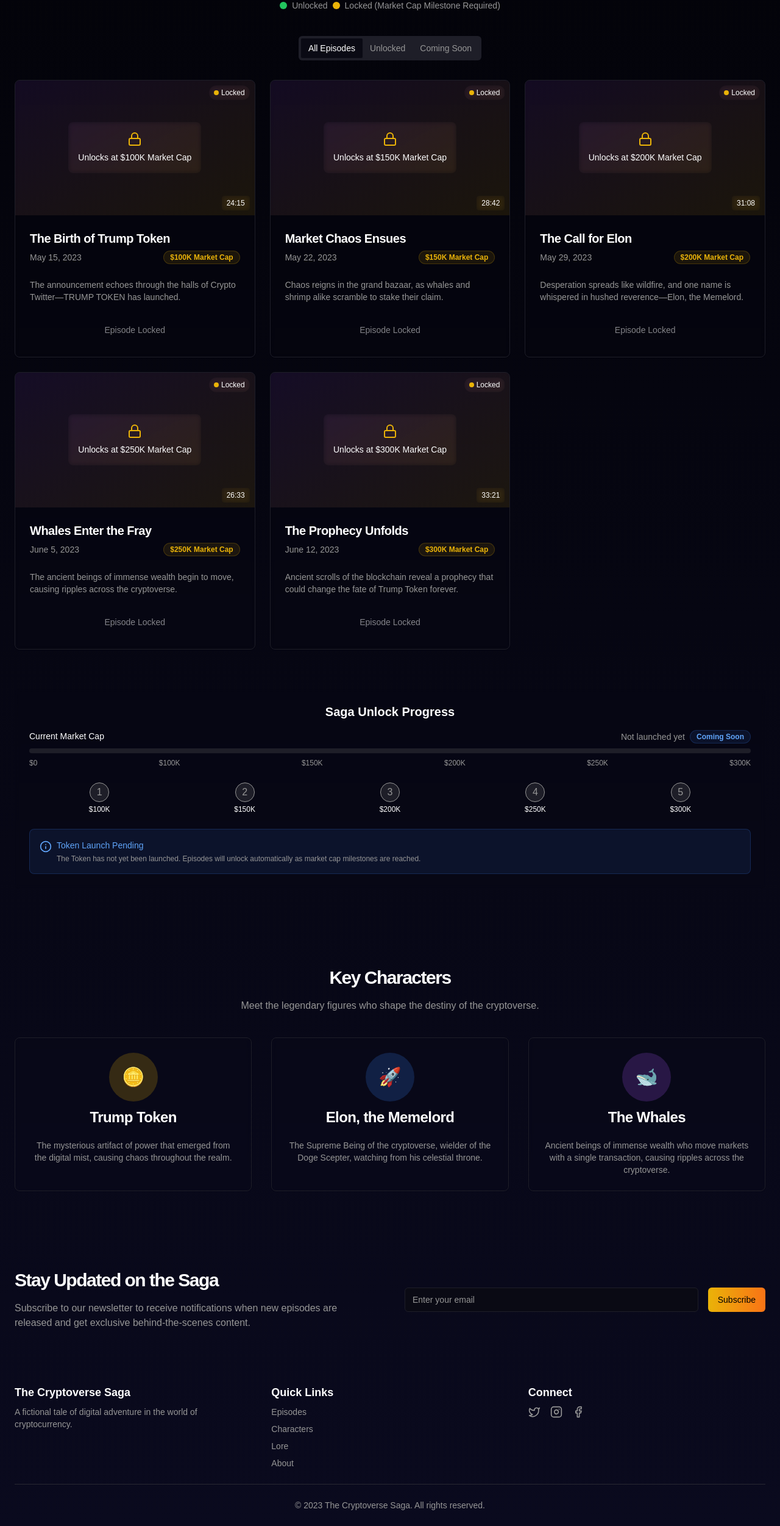
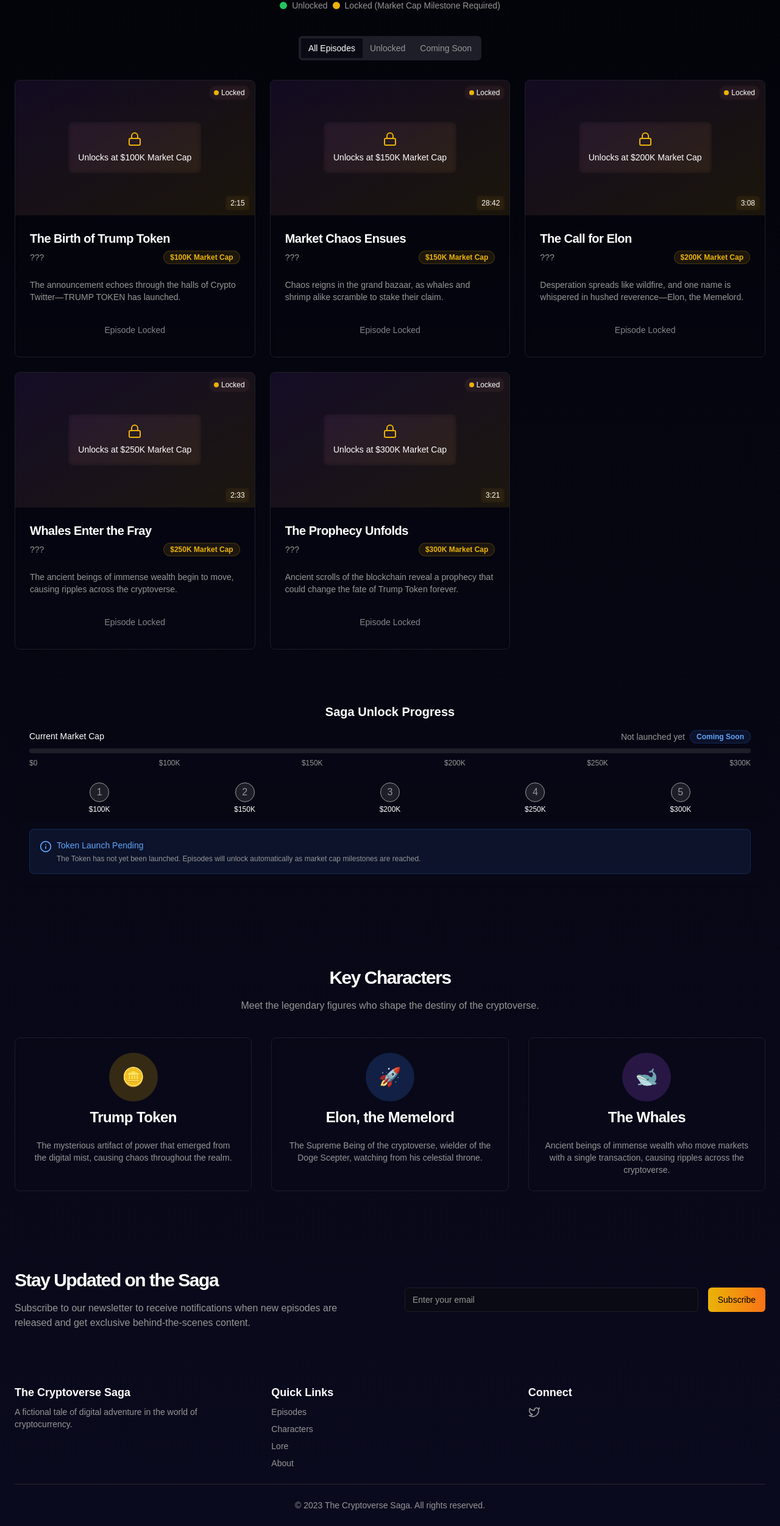
Before and after one commit to xloupee/last-ledgar, a Next.js app in the folder frontend/: page / in a window 1280 px wide. Shown: the part 1223-3725 px from the top of the page at 61% size. Built offline with nearby package versions, Linux system fonts and the light colour scheme.

Commit message:
Update episode details and social media links

```diff
--- a/frontend/src/app/page.tsx
+++ b/frontend/src/app/page.tsx
@@ -25,8 +25,8 @@
       title: "The Birth of Trump Token",
       description: "The announcement echoes through the halls of Crypto Twitter—TRUMP TOKEN has launched.",
       thumbnail: "/episodes/ep1-thumbnail.jpg",
-      duration: "24:15",
-      date: "May 15, 2023",
+      duration: "2:15",
+      date: "???",
       videoUrl: "https://example.com/episode1",
       marketCap: "100K",
       unlocked: false,
@@ -37,7 +37,7 @@
       description: "Chaos reigns in the grand bazaar, as whales and shrimp alike scramble to stake their claim.",
       thumbnail: "/episodes/ep2-thumbnail.jpg",
       duration: "28:42",
-      date: "May 22, 2023",
+      date: "???",
       videoUrl: "https://example.com/episode2",
       marketCap: "150K",
       unlocked: false,
@@ -47,8 +47,8 @@
       title: "The Call for Elon",
       description: "Desperation spreads like wildfire, and one name is whispered in hushed reverence—Elon, the Memelord.",
       thumbnail: "/episodes/ep3-thumbnail.jpg",
-      duration: "31:08",
-      date: "May 29, 2023",
+      duration: "3:08",
+      date: "???",
       videoUrl: "https://example.com/episode3",
       marketCap: "200K",
       unlocked: false,
@@ -58,8 +58,8 @@
       title: "Whales Enter the Fray",
       description: "The ancient beings of immense wealth begin to move, causing ripples across the cryptoverse.",
       thumbnail: "/episodes/ep4-thumbnail.jpg",
-      duration: "26:33",
-      date: "June 5, 2023",
+      duration: "2:33",
+      date: "???",
       videoUrl: "https://example.com/episode4",
       marketCap: "250K",
       unlocked: false,
@@ -69,8 +69,8 @@
       title: "The Prophecy Unfolds",
       description: "Ancient scrolls of the blockchain reveal a prophecy that could change the fate of Trump Token forever.",
       thumbnail: "/episodes/ep5-thumbnail.jpg",
-      duration: "33:21",
-      date: "June 12, 2023",
+      duration: "3:21",
+      date: "???",
       videoUrl: "https://example.com/episode5",
       marketCap: "300K",
       unlocked: false,
@@ -508,26 +508,12 @@
             <div>
               <h3 className="text-lg font-semibold mb-2">Connect</h3>
               <div className="flex space-x-4">
-                <Link href="#" className="text-muted-foreground hover:text-foreground">
+                <a href="https://x.com/LastLedgerSOL" target="_blank" rel="noopener noreferrer" className="text-muted-foreground hover:text-foreground">
                   <svg xmlns="http://www.w3.org/2000/svg" width="24" height="24" viewBox="0 0 24 24" fill="none" stroke="currentColor" strokeWidth="2" strokeLinecap="round" strokeLinejoin="round" className="h-5 w-5">
                     <path d="M22 4s-.7 2.1-2 3.4c1.6 10-9.4 17.3-18 11.6 2.2.1 4.4-.6 6-2C3 15.5.5 9.6 3 5c2.2 2.6 5.6 4.1 9 4-.9-4.2 4-6.6 7-3.8 1.1 0 3-1.2 3-1.2z" />
                   </svg>
                   <span className="sr-only">Twitter</span>
-                </Link>
-                <Link href="#" className="text-muted-foreground hover:text-foreground">
-                  <svg xmlns="http://www.w3.org/2000/svg" width="24" height="24" viewBox="0 0 24 24" fill="none" stroke="currentColor" strokeWidth="2" strokeLinecap="round" strokeLinejoin="round" className="h-5 w-5">
-                    <rect width="20" height="20" x="2" y="2" rx="5" ry="5" />
-                    <path d="M16 11.37A4 4 0 1 1 12.63 8 4 4 0 0 1 16 11.37z" />
-                    <line x1="17.5" x2="17.51" y1="6.5" y2="6.5" />
-                  </svg>
-                  <span className="sr-only">Instagram</span>
-                </Link>
-                <Link href="#" className="text-muted-foreground hover:text-foreground">
-                  <svg xmlns="http://www.w3.org/2000/svg" width="24" height="24" viewBox="0 0 24 24" fill="none" stroke="currentColor" strokeWidth="2" strokeLinecap="round" strokeLinejoin="round" className="h-5 w-5">
-                    <path d="M18 2h-3a5 5 0 0 0-5 5v3H7v4h3v8h4v-8h3l1-4h-4V7a1 1 0 0 1 1-1h3z" />
-                  </svg>
-                  <span className="sr-only">Facebook</span>
-                </Link>
+                </a>
               </div>
             </div>
           </div>
```
Also changed, not shown: 1 other file (tests, documents, lock files or other folders).
